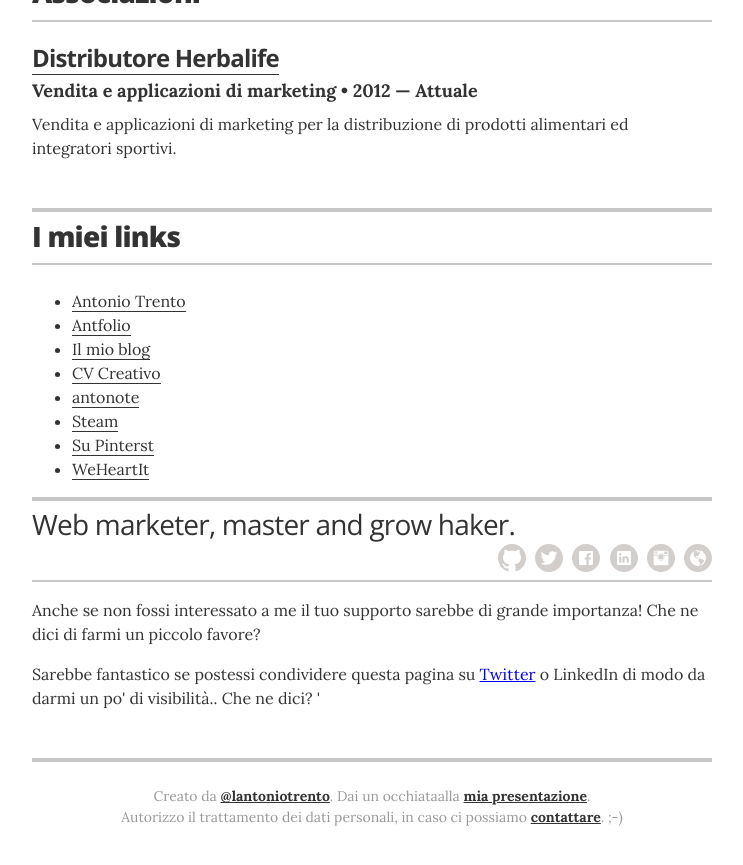
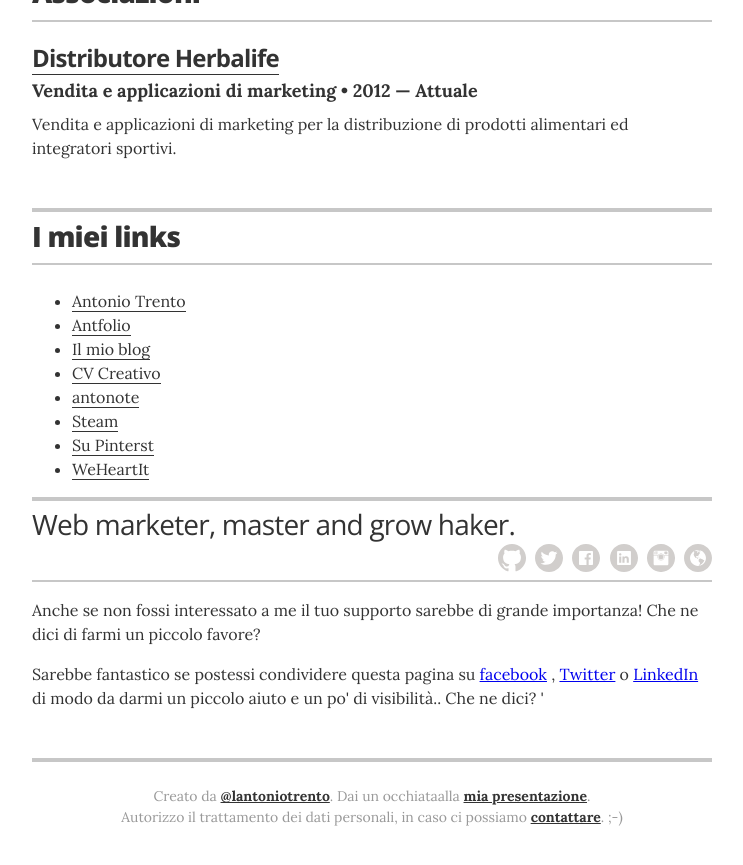
Before and after one commit to madkcv/antcv.github.io, a Jekyll site: the page built from index.html, in a window 1280 px wide and 900 px high, scrolled down 5583 px. Shown: the top 865 px of the window, without its empty margins (268-1011 px from the left). Built offline with Jekyll 4.4.1, drawn with Linux system fonts in a browser that asks for light colours.

Commit message:
Update resume.html

```diff
--- a/_layouts/resume.html
+++ b/_layouts/resume.html
@@ -332,7 +332,7 @@
           </div>
             <div class="resume-item">
           <p> Anche se non fossi interessato a me il tuo supporto sarebbe di grande importanza! Che ne dici di farmi un piccolo favore?</p>
-          <p>Sarebbe fantastico se postessi condividere questa pagina su <a href="http://twitter.com/share?text=Date un occhiata al CV di Cristiano Leopardi&url=https://madkcv.github.io &hashtags=reclutamento,curriculum,lavoro">Twitter</a> o LinkedIn di modo da darmi un po' di visibilità.. Che ne dici? '</p>
+          <p>Sarebbe fantastico se postessi condividere questa pagina su <a href="http://www.facebook.com/sharer/sharer.php?u=https://madkcv.github.io">facebook</a> , <a href="http://twitter.com/share?text=Date un occhiata al CV di Cristiano Leopardi&url=https://madkcv.github.io &hashtags=reclutamento,curriculum,lavoro">Twitter</a> o <a href="http://www.linkedin.com/shareArticle?mini=true&url=https://madkcv.github.io">LinkedIn</a> di modo da darmi un piccolo aiuto e un po' di visibilità.. Che ne dici? '</p>
         </div></div>
       </section>
 
```
